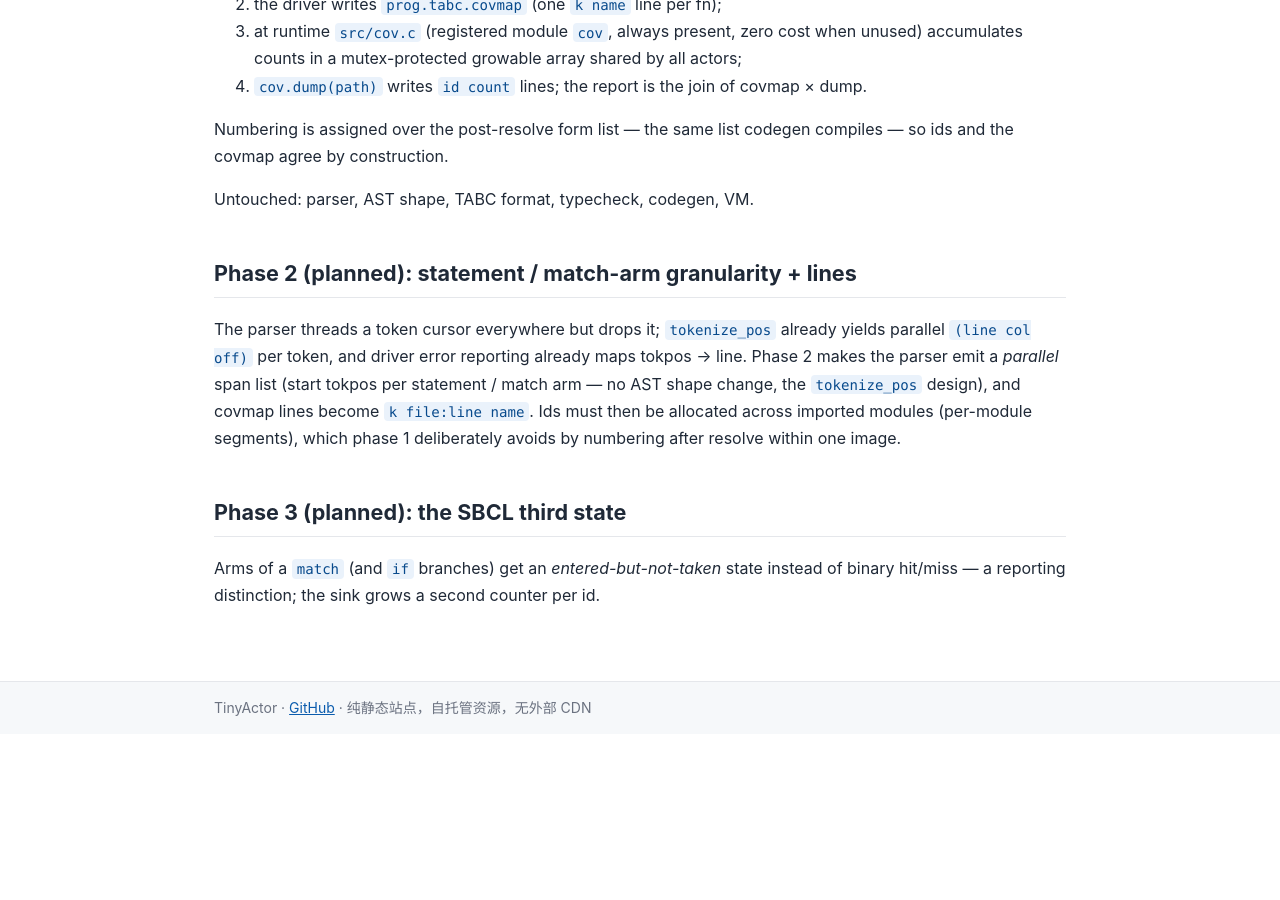
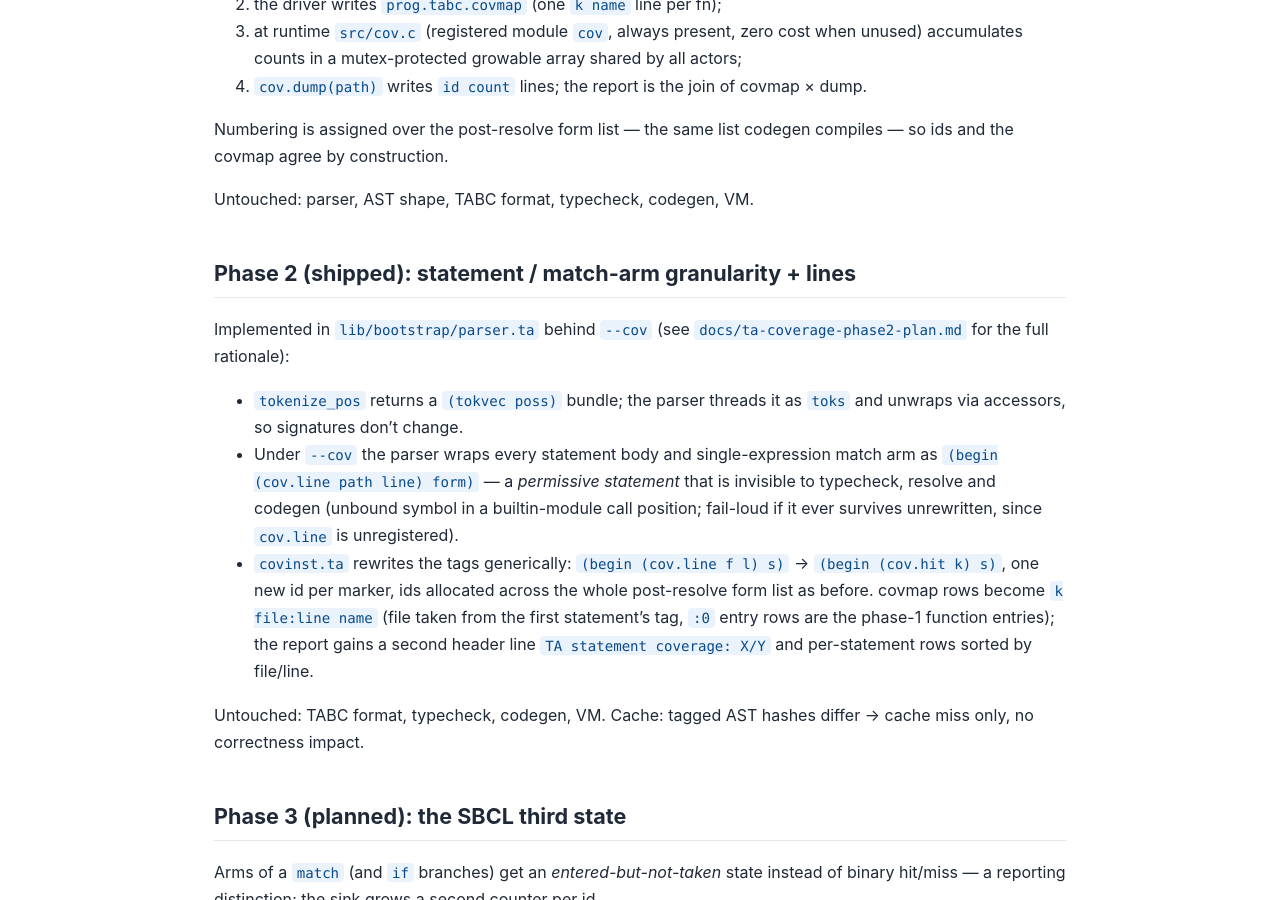
Before and after one commit to tiancaiamao/tinyactor, a Jekyll site: the page built from docs/coverage-design.md, in a window 1280 px wide and 900 px high, scrolled down 1766 px. Built offline with Jekyll 4.4.1, drawn with Linux system fonts in a browser that asks for light colours; our own code applies the rules of GitHub Pages for plain Markdown files; before the commit the page ends 2500 px from its top, so only the background shows below that; some of the changed text lies outside the part shown.

Commit message:
coverage: phase 2 — statement / match-arm granularity with file:line
Parser (--cov builds only) now wraps every statement and single-expr
match arm as (begin (cov.line path line) form) — a permissive marker
that typecheck/resolve/codegen/VM all ignore. covinst rewrites markers
into (begin (cov.hit k) form) with sequential ids; covmap rows become
'k file:line name' and the report adds a 'TA statement coverage' line.

- parser.ta: tokenize_pos bundle (tokvec poss) threaded as toks;
  parse_cov emits line tags; zero signature churn
- driver.ta: with_cov threaded to parse_module_content
- covinst.ta: generic marker rewrite, entry rows file from first stmt
- coverage_ta.py: 3-field covmap rows, statement coverage line,
  rows sorted by (file, line, name)
- tests: run_cli_tests.sh --cov end-to-end (match arms incl. missed),
  test_coverage_ta.py sample covmap; docs updated

Gate stays TA function coverage >= 85% (measured 87.79%); statement
coverage 81.37% reported.

```diff
--- a/docs/coverage-design.md
+++ b/docs/coverage-design.md
@@ -1,6 +1,8 @@
 # Coverage — design note (TA program coverage)
 
-Status: phase 1 shipped (`tinyactor build --cov`). Function-level aggregation is available via `make coverage-ta` and CI gates it at 85%; finer granularity (phases 2–3) remains planned.
+Status: phases 1–2 shipped (`tinyactor build --cov`). Function- and
+statement-level aggregation is available via `make coverage-ta` and CI gates
+function coverage at 85%; phase 3 remains planned.
 
 
 ## Problem
@@ -63,16 +65,28 @@ codegen compiles — so ids and the covmap agree by construction.
 
 Untouched: parser, AST shape, TABC format, typecheck, codegen, VM.
 
-## Phase 2 (planned): statement / match-arm granularity + lines
+## Phase 2 (shipped): statement / match-arm granularity + lines
 
-The parser threads a token cursor everywhere but drops it; `tokenize_pos`
-already yields parallel `(line col off)` per token, and driver error
-reporting already maps tokpos → line. Phase 2 makes the parser emit a
-*parallel* span list (start tokpos per statement / match arm — no AST
-shape change, the `tokenize_pos` design), and covmap lines become
-`k file:line name`. Ids must then be allocated across imported modules
-(per-module segments), which phase 1 deliberately avoids by numbering
-after resolve within one image.
+Implemented in `lib/bootstrap/parser.ta` behind `--cov` (see
+`docs/ta-coverage-phase2-plan.md` for the full rationale):
+
+* `tokenize_pos` returns a `(tokvec poss)` bundle; the parser threads it as
+  `toks` and unwraps via accessors, so signatures don't change.
+* Under `--cov` the parser wraps every statement body and single-expression
+  match arm as `(begin (cov.line path line) form)` — a *permissive
+  statement* that is invisible to typecheck, resolve and codegen (unbound
+  symbol in a builtin-module call position; fail-loud if it ever survives
+  unrewritten, since `cov.line` is unregistered).
+* `covinst.ta` rewrites the tags generically: `(begin (cov.line f l) s)` →
+  `(begin (cov.hit k) s)`, one new id per marker, ids allocated across the
+  whole post-resolve form list as before. covmap rows become
+  `k file:line name` (file taken from the first statement's tag, `:0` entry
+  rows are the phase-1 function entries); the report gains a second header
+  line `TA statement coverage: X/Y` and per-statement rows sorted by
+  file/line.
+
+Untouched: TABC format, typecheck, codegen, VM. Cache: tagged AST hashes
+differ → cache miss only, no correctness impact.
 
 ## Phase 3 (planned): the SBCL third state
 
```
Also changed, not shown: docs/ta-coverage-phase2-plan.md (added, +132 -0 lines), test/test_coverage_ta.py (+16 -6 lines), tools/coverage_ta.py (+42 -15 lines), 5 other files.
